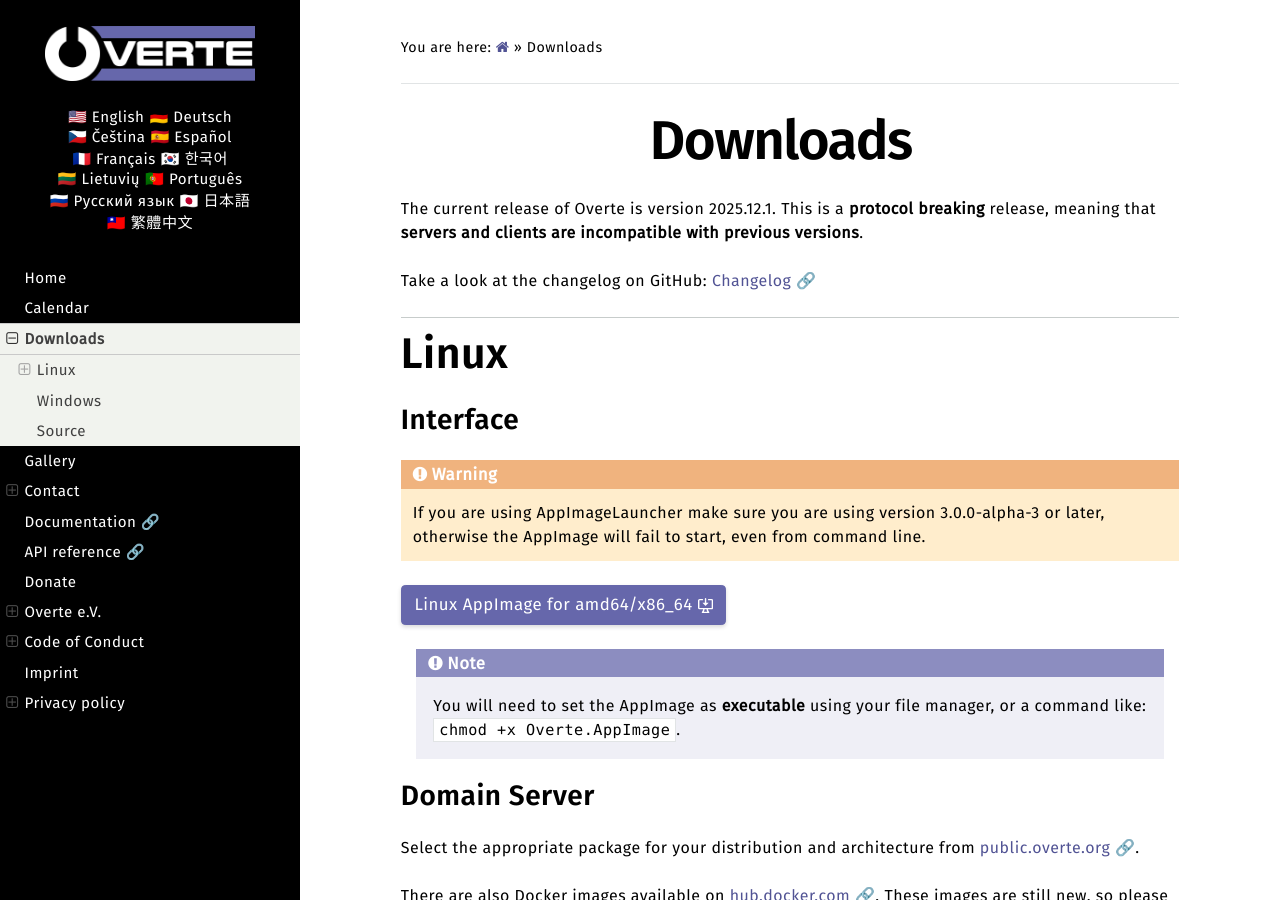
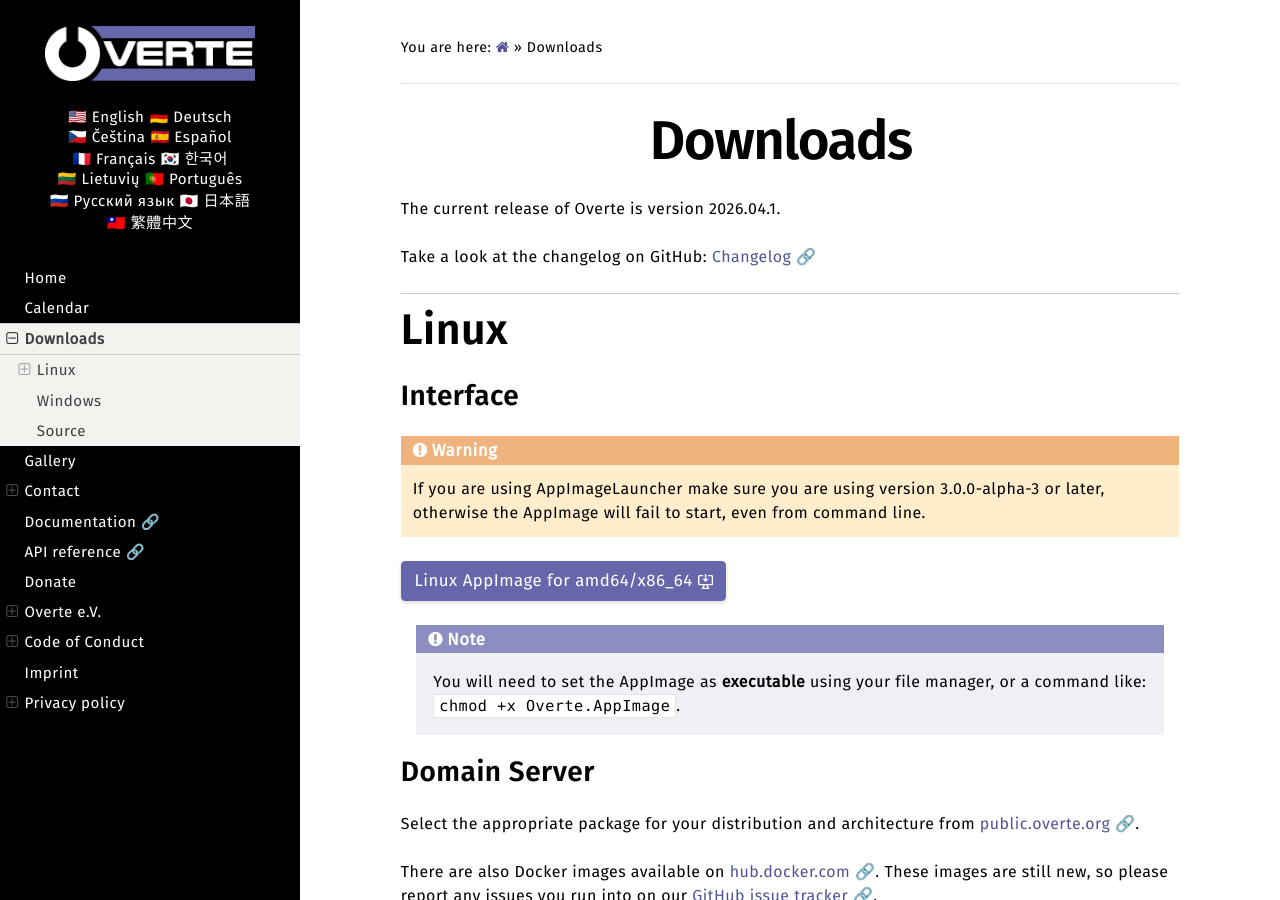
Before and after one commit to overte-org/overte-website-sphinx, a Sphinx documentation site: the page built from source/downloads.rst, in a window 1280 px wide and 900 px high. Built offline with Sphinx 7.4.7 and the Read the Docs theme 3.1.0, drawn with Linux system fonts in a browser that asks for light colours; some of the changed lines change nothing that is shown.

Commit message:
Update to version 2026.04.1.

```diff
--- a/source/downloads.rst
+++ b/source/downloads.rst
@@ -4,8 +4,7 @@
 Downloads
 #########
 
-The current release of Overte is version 2025.12.1.
-This is a **protocol breaking** release, meaning that **servers and clients are incompatible with previous versions**.
+The current release of Overte is version 2026.04.1.
 
 Take a look at the changelog on GitHub: `Changelog 🔗 <https://github.com/overte-org/overte/blob/master/CHANGELOG.md>`_
 
@@ -22,7 +21,7 @@
 
     If you are using AppImageLauncher make sure you are using version 3.0.0-alpha-3 or later, otherwise the AppImage will fail to start, even from command line.
 
-.. button-link:: https://public.overte.org/build/overte/release/2025.12.1/Overte-2025.12.1-x86_64.AppImage
+.. button-link:: https://public.overte.org/build/overte/release/2026.04.1/Overte-2026.04.1-x86_64.AppImage
     :shadow:
     :color: primary
 
@@ -38,7 +37,7 @@
 Domain Server
 *************
 
-Select the appropriate package for your distribution and architecture from `public.overte.org 🔗 <https://public.overte.org/index.html#build/overte/release/2025.12.1/>`_.
+Select the appropriate package for your distribution and architecture from `public.overte.org 🔗 <https://public.overte.org/index.html#build/overte/release/2026.04.1/>`_.
 
 There are also Docker images available on `hub.docker.com 🔗 <https://hub.docker.com/r/overte/overte-server/tags>`_. These images are still new, so please report any issues you run into on our `GitHub issue tracker 🔗 <https://github.com/overte-org/overte/issues>`_.
 
@@ -51,7 +50,7 @@
 Select a custom install and tick “Overte Server” during the installation process if you want to run a Domain Server.
 You can always rerun the installer later to install the server software afterwards.
 
-.. button-link:: https://public.overte.org/build/overte/release/2025.12.1/Overte-2025.12.1.exe
+.. button-link:: https://public.overte.org/build/overte/release/2026.04.1/Overte-2026.04.1.exe
     :shadow:
     :color: primary
 
```
